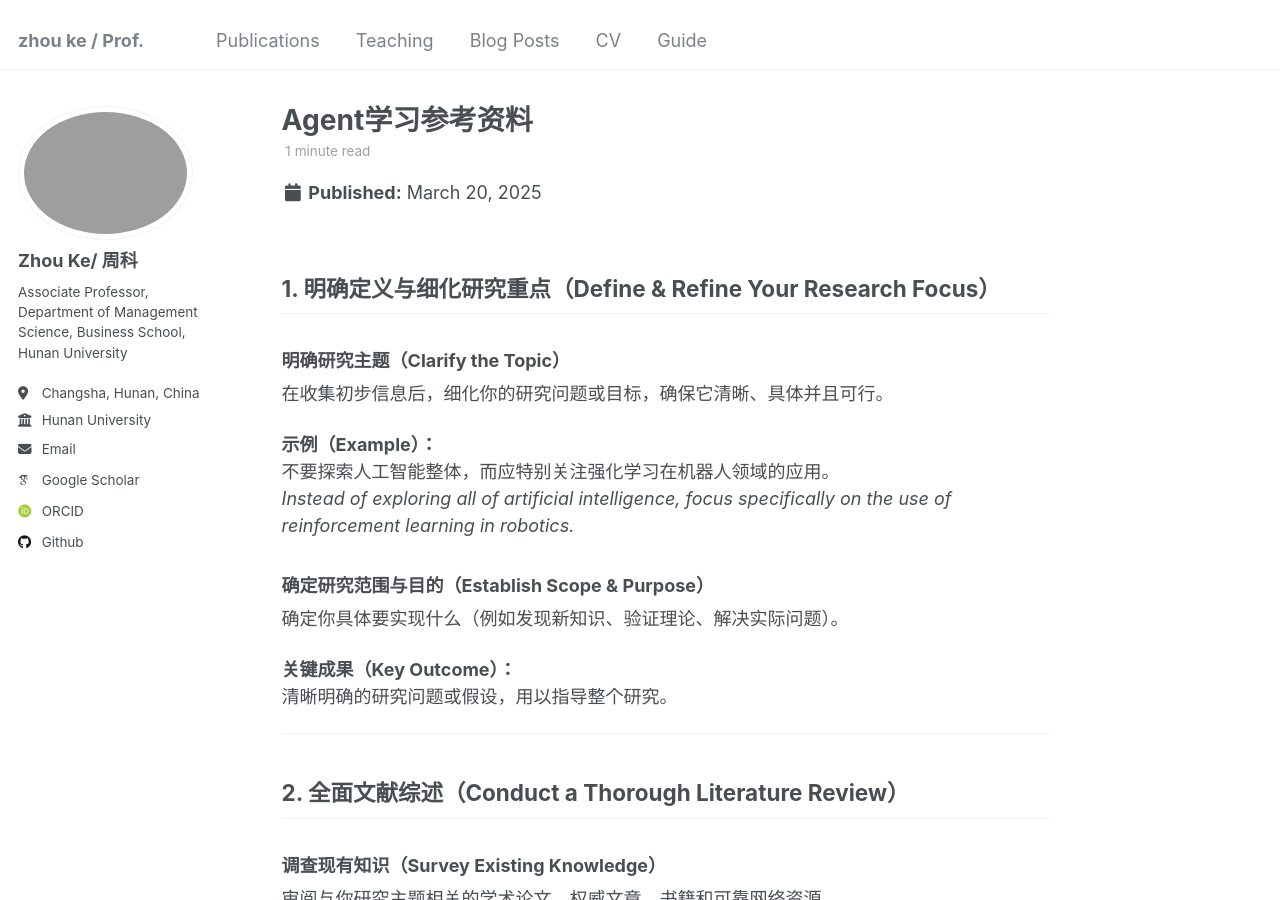
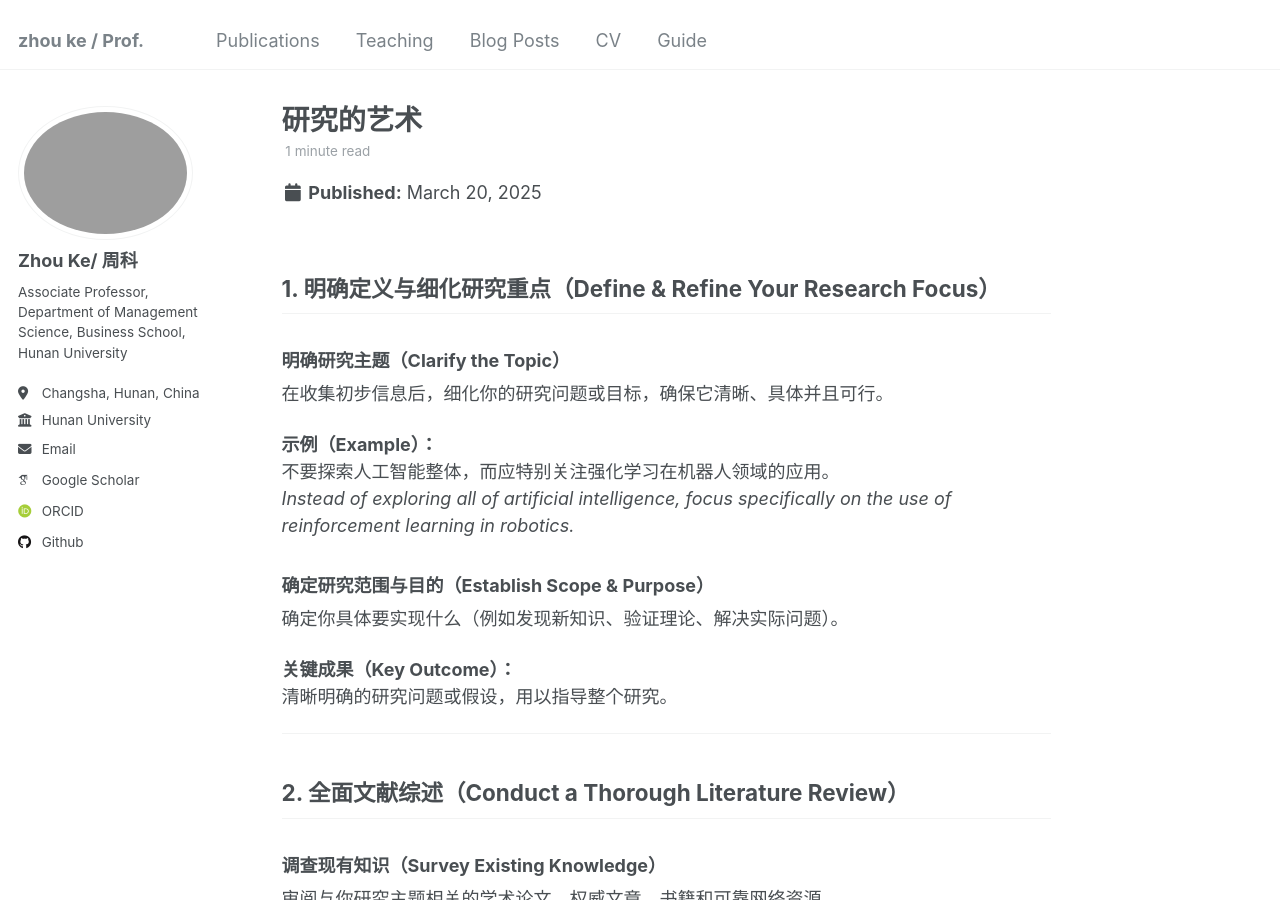
Before and after one commit to hustzhke/hustzhke.github.io, a Jekyll site: the page built from _posts/2025-03-20-blog-post-10 .md, in a window 1280 px wide and 900 px high. Built offline with Jekyll 4.4.1, drawn with Linux system fonts in a browser that asks for light colours; some web fonts are replaced.

Commit message:
Update 2025-03-20-blog-post-10 .md

```diff
--- a/_posts/2025-03-20-blog-post-10 .md
+++ b/_posts/2025-03-20-blog-post-10 .md
@@ -1,5 +1,5 @@
 ---
-title: 'Agent学习参考资料'
+title: '研究的艺术'
 date: 2025-03-20
 permalink: /posts/2012/08/blog-post-4/
 tags:
```
